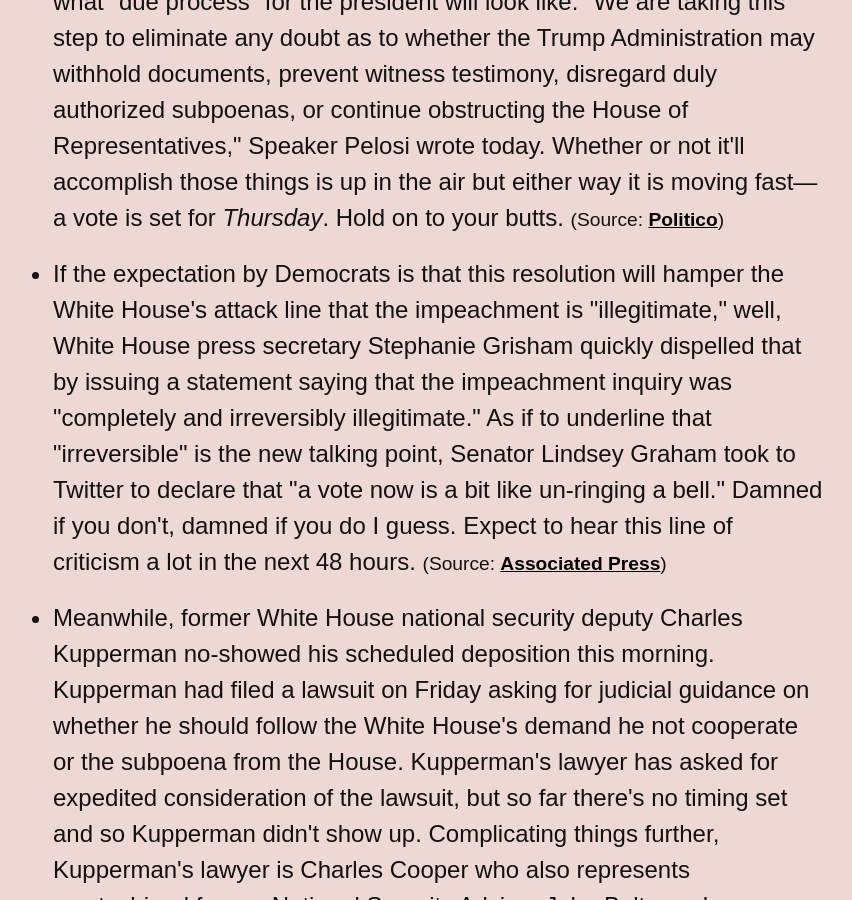
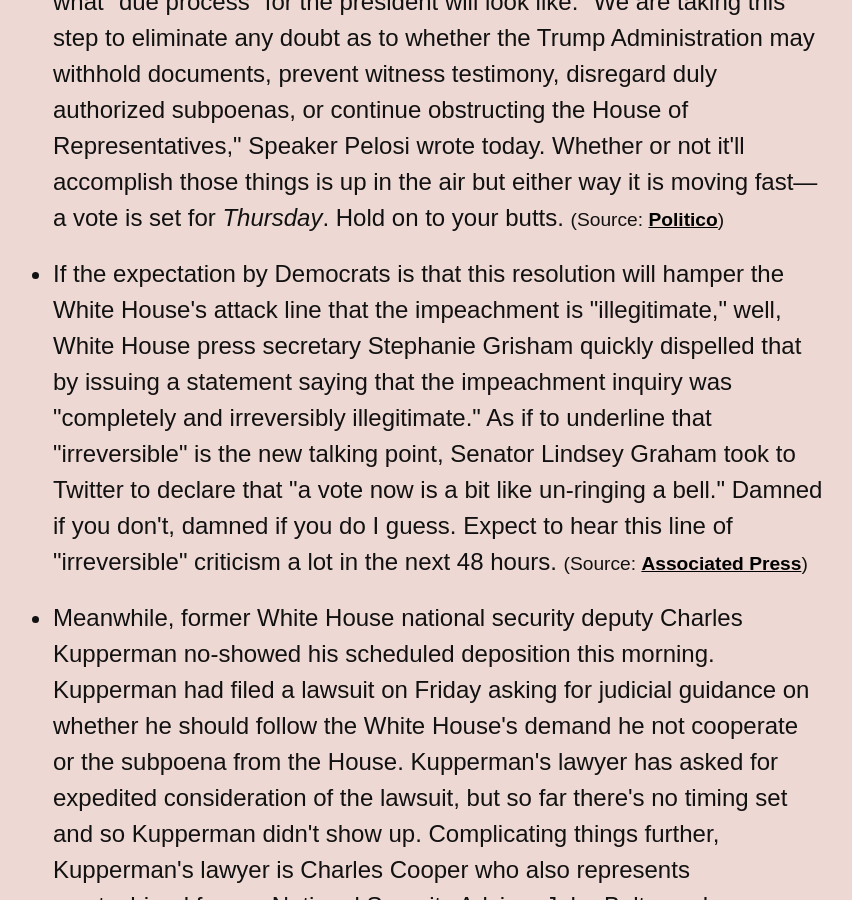
Before and after one commit to dansinker/impeachment.fyi, a Jekyll site: the page built from index.md, in a window 1280 px wide and 900 px high, scrolled down 765 px. Shown: the whole window, without its empty margins (277-1129 px from the left). Built offline with Jekyll 4.4.1, drawn with Linux system fonts in a browser that asks for light colours; nearby versions of some CDN libraries; some web fonts are replaced; comment, search, counter and statistics services are not loaded.

Commit message:
one last thing

```diff
--- a/_data/news.yml
+++ b/_data/news.yml
@@ -5,7 +5,7 @@ news:
   - item: The impeachment inquiry is suddenly entering a new phase this week with the surprise announcement this afternoon by Nancy Pelosi that the House will be introducing a resolution—potentially as soon as <i>tomorrow</i>—that will set procedural guidelines for public hearings, subpoenas, and what "due process" for the president will look like. "We are taking this step to eliminate any doubt as to whether the Trump Administration may withhold documents, prevent witness testimony, disregard duly authorized subpoenas, or continue obstructing the House of Representatives," Speaker Pelosi wrote today. Whether or not it'll accomplish those things is up in the air but either way it is moving fast—a vote is set for <i>Thursday</i>. Hold on to your butts.
     source: Politico
     url: https://www.politico.com/news/2019/10/28/house-to-vote-on-resolution-establishing-next-steps-in-impeachment-inquiry-000302
-  - item: If the expectation by Democrats is that this resolution will hamper the White House's attack line that the impeachment is "illegitimate," well, White House press secretary Stephanie Grisham quickly dispelled that by issuing a statement saying that the impeachment inquiry was "completely and irreversibly illegitimate." As if to underline that "irreversible" is the new talking point, Senator Lindsey Graham took to Twitter to declare that "a vote now is a bit like un-ringing a bell." Damned if you don't, damned if you do I guess. Expect to hear this line of criticism a lot in the next 48 hours.
+  - item: If the expectation by Democrats is that this resolution will hamper the White House's attack line that the impeachment is "illegitimate," well, White House press secretary Stephanie Grisham quickly dispelled that by issuing a statement saying that the impeachment inquiry was "completely and irreversibly illegitimate." As if to underline that "irreversible" is the new talking point, Senator Lindsey Graham took to Twitter to declare that "a vote now is a bit like un-ringing a bell." Damned if you don't, damned if you do I guess. Expect to hear this line of "irreversible" criticism a lot in the next 48 hours.
     source: Associated Press
     url: https://www.apnews.com/d5bb1706469f40b0b79db412227fc1a8
   - item: Meanwhile, former White House national security deputy Charles Kupperman no-showed his scheduled deposition this morning. Kupperman had filed a lawsuit on Friday asking for judicial guidance on whether he should follow the White House's demand he not cooperate or the subpoena from the House. Kupperman's lawyer has asked for expedited consideration of the lawsuit, but so far there's no timing set and so Kupperman didn't show up. Complicating things further, Kupperman's lawyer is Charles Cooper who also represents mustachioed former National Security Advisor John Bolton, who Democrats would very much like to talk to but right now they'll be waiting on this judge's decision instead.
```
